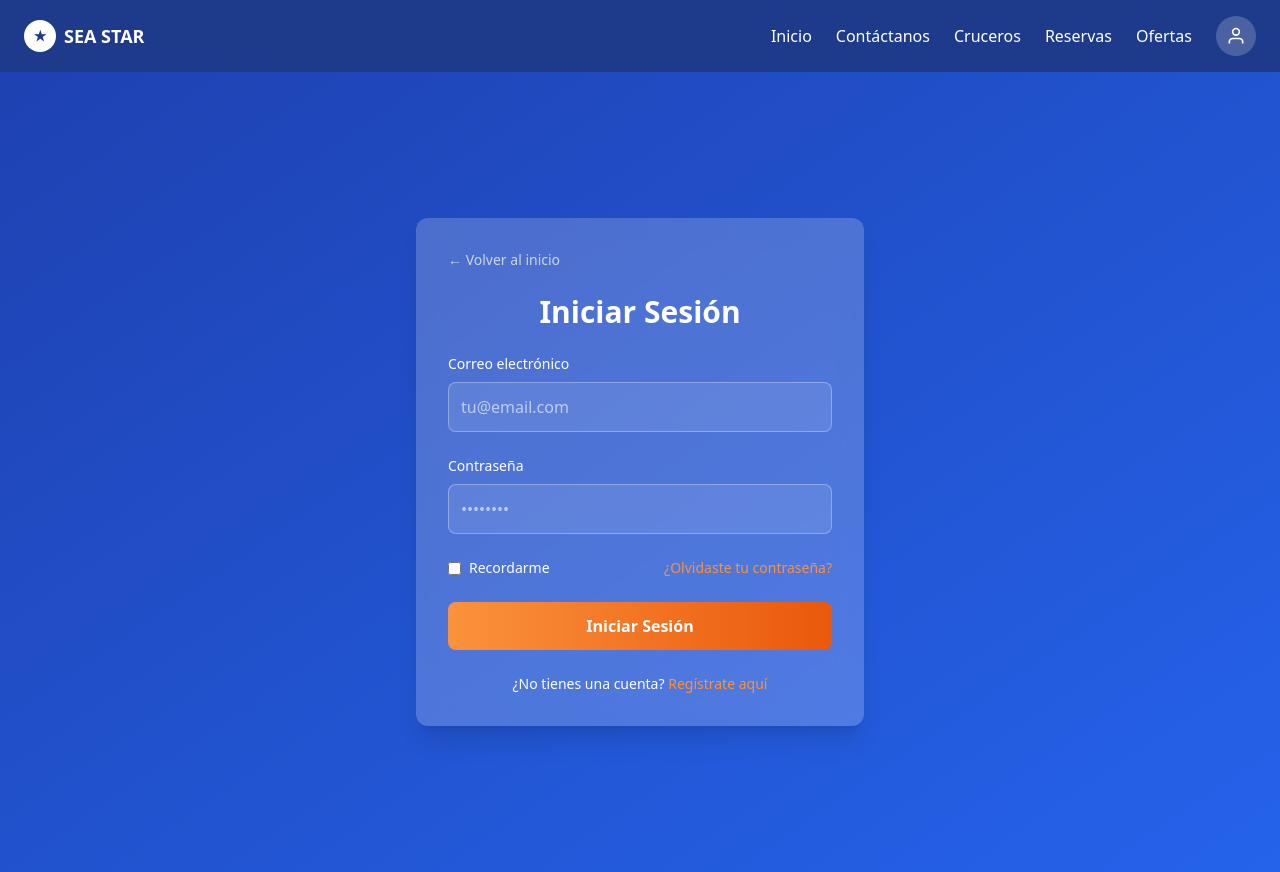
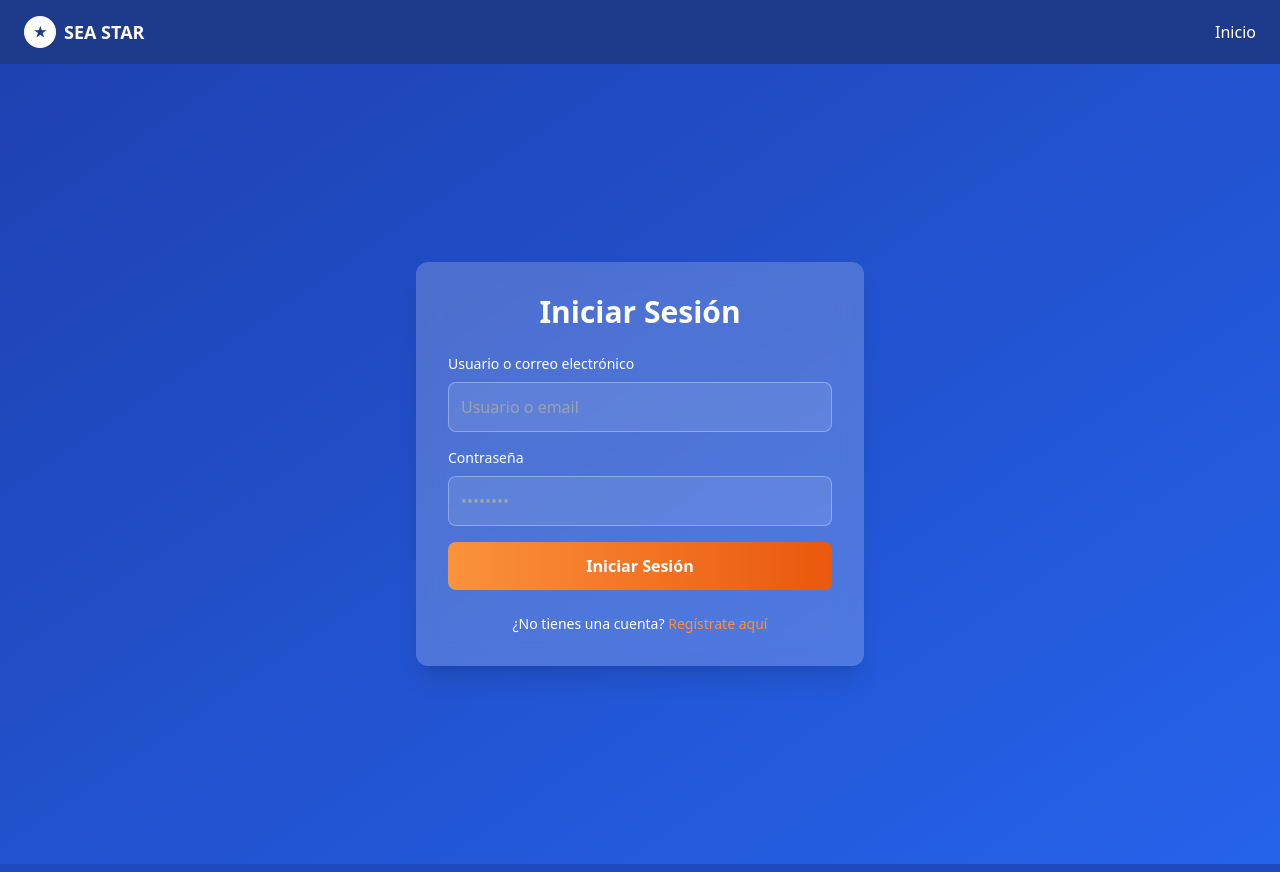
Before and after one commit to Villada-PG3/trabajo-practico-integrador-compania-naviera, a Django app: page /login/ in a window 1280 px wide. Run offline with Django 5.2, Linux system fonts and the light colour scheme; some libraries are stand-ins or nearby versions.

Commit message:
agrego de inicio de sesion

```diff
--- a/compania_naviera/Config/urls.py
+++ b/compania_naviera/Config/urls.py
@@ -11,7 +11,6 @@ urlpatterns = [
     path('ofertas/', views.ofertas_view, name='ofertas'),
     path('login/', views.login_view, name='login'),
     path('menu/', views.menu_user, name='menu_user'),
-    path('registro/', views.registro_usuario, name='registro'),
+    path('registro/', views.RegistroUsuario.as_view(), name='registro'),
     path('', views.main_view, name='home'),
-
 ]
--- a/compania_naviera/compania_naviera/forms.py
+++ b/compania_naviera/compania_naviera/forms.py
@@ -1,4 +1,3 @@
-# forms.py
 from django import forms
 from django.contrib.auth.forms import UserCreationForm
 from .models import UsuarioPersonalizado
@@ -12,10 +11,6 @@ class FormularioRegistroPersonalizado(UserCreationForm):
             'username', 'nombre', 'apellido', 'email', 'telefono',
             'pais', 'password1', 'password2'
         ]
-        widgets = {
-            'password1': forms.PasswordInput(),
-            'password2': forms.PasswordInput(),
-        }
 
     def clean_email(self):
         email = self.cleaned_data.get('email')
--- a/compania_naviera/compania_naviera/templates/inicio_sesion.html
+++ b/compania_naviera/compania_naviera/templates/inicio_sesion.html
@@ -8,83 +8,39 @@
 </head>
 <body class="bg-gradient-to-br from-blue-800 to-blue-600 text-white">
 
-  <!-- NAVIGATION -->
   <nav class="bg-blue-900 text-white px-6 py-4 flex justify-between items-center">
     <div class="flex items-center gap-2">
       <div class="w-8 h-8 bg-white rounded-full flex items-center justify-center text-blue-900 font-bold text-sm">★</div>
       <span class="font-bold text-lg">SEA STAR</span>
     </div>
-    <div class="hidden md:flex items-center gap-6">
-      <a href="{% url 'home' %}" class="relative hover:text-orange-400 transition">Inicio</a>
-      <a href="#" class="relative hover:text-orange-400 transition">Contáctanos</a>
-      <a href="#" class="relative hover:text-orange-400 transition">Cruceros</a>
-      <a href="#" class="relative hover:text-orange-400 transition">Reservas</a>
-      <a href="#" class="relative hover:text-orange-400 transition">Ofertas</a>
-      <a href="{% url 'login' %}" class="w-10 h-10 flex items-center justify-center bg-white/20 rounded-full hover:bg-orange-500 transition">
-        <svg width="20" height="20" fill="none" stroke="currentColor" stroke-width="2" class="text-white" viewBox="0 0 24 24">
-          <path d="M20 21v-2a4 4 0 0 0-4-4H8a4 4 0 0 0-4 4v2"/>
-          <circle cx="12" cy="7" r="4"/>
-        </svg>
-      </a>
-    </div>
+    <a href="{% url 'home' %}" class="hover:text-orange-400">Inicio</a>
   </nav>
 
   <div class="flex justify-center items-center min-h-screen px-4 py-8">
     <div class="bg-white/20 p-8 rounded-xl shadow-xl backdrop-blur-md max-w-md w-full">
-      <a href="{% url 'home' %}" class="text-sm text-slate-300 hover:text-orange-400 mb-6 block">← Volver al inicio</a>
       <h1 class="text-3xl font-semibold text-center mb-6">Iniciar Sesión</h1>
-            {% if form.errors %}
-      <div class="mb-6 p-4 bg-red-500/80 text-white rounded-lg text-sm">
-          <ul class="list-disc list-inside space-y-1">
-            {% for field in form %}
-              {% for error in field.errors %}
-                <li>{{ error }}</li>
-              {% endfor %}
-            {% endfor %}
-            {% for error in form.non_field_errors %}
-              <li>{{ error }}</li>
-            {% endfor %}
-          </ul>
+
+      {% if messages %}
+      <div class="mb-4">
+        {% for message in messages %}
+        <div class="p-3 mb-2 rounded text-sm {% if message.tags == 'success' %}bg-green-500/80{% elif message.tags == 'error' %}bg-red-500/80{% endif %}">
+          {{ message }}
+        </div>
+        {% endfor %}
       </div>
       {% endif %}
 
-      <form method="POST" action="{% url 'login' %}" class="space-y-6">
+      <form method="POST" action="{% url 'login' %}" class="space-y-4">
         {% csrf_token %}
         <div>
-          <label for="email" class="block text-sm font-medium text-white">Correo electrónico</label>
-          <input
-            type="email"
-            id="email"
-            name="email"
-            class="w-full p-3 mt-2 bg-white/10 text-white border border-white/30 rounded-lg focus:outline-none focus:ring-2 focus:ring-orange-400 placeholder:text-white/60"
-            placeholder="tu@email.com"
-            required
-          />
+          <label class="block text-sm font-medium text-white">Usuario o correo electrónico</label>
+          <input type="text" name="username" class="w-full p-3 mt-2 bg-white/10 text-white border border-white/30 rounded-lg focus:outline-none focus:ring-2 focus:ring-orange-400" placeholder="Usuario o email" required>
         </div>
-
         <div>
-          <label for="password" class="block text-sm font-medium text-white">Contraseña</label>
-          <input
-            type="password"
-            id="password"
-            name="password"
-            class="w-full p-3 mt-2 bg-white/10 text-white border border-white/30 rounded-lg focus:outline-none focus:ring-2 focus:ring-orange-400 placeholder:text-white/60"
-            placeholder="••••••••"
-            required
-          />
+          <label class="block text-sm font-medium text-white">Contraseña</label>
+          <input type="password" name="password" class="w-full p-3 mt-2 bg-white/10 text-white border border-white/30 rounded-lg focus:outline-none focus:ring-2 focus:ring-orange-400" placeholder="••••••••" required>
         </div>
-
-        <div class="flex items-center justify-between text-sm">
-          <label class="flex items-center text-white">
-            <input type="checkbox" class="mr-2 rounded border-white/30 bg-white/10">
-            Recordarme
-          </label>
-          <a href="#" class="text-orange-400 hover:underline">¿Olvidaste tu contraseña?</a>
-        </div>
-
-        <button href= menu_user.html type="submit" class="w-full py-3 bg-gradient-to-r from-orange-400 to-orange-600 text-white font-semibold rounded-lg hover:shadow-lg focus:outline-none transition">
-          Iniciar Sesión
-        </button>
+        <button type="submit" class="w-full py-3 bg-gradient-to-r from-orange-400 to-orange-600 text-white font-semibold rounded-lg hover:shadow-lg focus:outline-none transition">Iniciar Sesión</button>
       </form>
 
       <div class="text-center mt-6 text-sm text-white">
--- a/compania_naviera/compania_naviera/views.py
+++ b/compania_naviera/compania_naviera/views.py
@@ -1,35 +1,49 @@
-# views.py
 from django.shortcuts import render, redirect
-from .forms import FormularioRegistroPersonalizado
 from django.contrib import messages
 from django.contrib.auth import authenticate, login, logout
 from django.contrib.auth.decorators import login_required
+from django.urls import reverse_lazy
+from django.views.generic.edit import CreateView
+
+from .forms import FormularioRegistroPersonalizado
+from .models import UsuarioPersonalizado
 
 def main_view(request):
     logout(request)
     return render(request, 'inicio.html')
 
-def registro_usuario(request):
-    if request.method == 'POST':
-        form = FormularioRegistroPersonalizado(request.POST)
-        if form.is_valid():
-            form.save()
-            messages.success(request, "Usuario registrado correctamente. Inicia sesión.")
-            return redirect('login')
-    else:
-        form = FormularioRegistroPersonalizado()
-    return render(request, 'registro.html', {'form': form})
+class RegistroUsuario(CreateView):
+    form_class = FormularioRegistroPersonalizado
+    template_name = 'registro.html'
+    success_url = reverse_lazy('login')
+
+    def form_valid(self, form):
+        response = super().form_valid(form)
+        messages.success(self.request, "Usuario registrado correctamente. Inicia sesión.")
+        return response
 
 def login_view(request):
     if request.method == 'POST':
-        username = request.POST.get('username') or request.POST.get('email')
+        username_or_email = request.POST.get('username') or request.POST.get('email')
         password = request.POST.get('password')
-        user = authenticate(request, username=username, password=password)
+
+        # Intentamos autenticar por username
+        user = authenticate(request, username=username_or_email, password=password)
+
+        # Si falla, intentamos autenticar por email
+        if user is None:
+            try:
+                usuario = UsuarioPersonalizado.objects.get(email=username_or_email)
+                user = authenticate(request, username=usuario.username, password=password)
+            except UsuarioPersonalizado.DoesNotExist:
+                user = None
+
         if user is not None:
             login(request, user)
             return redirect('menu_user')
         else:
             messages.error(request, 'Usuario o contraseña incorrectos.')
+
     return render(request, 'inicio_sesion.html')
 
 @login_required
```
Also changed, not shown: compania_naviera/compania_naviera/templates/menu_user.html (+10 -11 lines), compania_naviera/compania_naviera/templates/registro.html (+21 -63 lines), compania_naviera/db.sqlite3.
